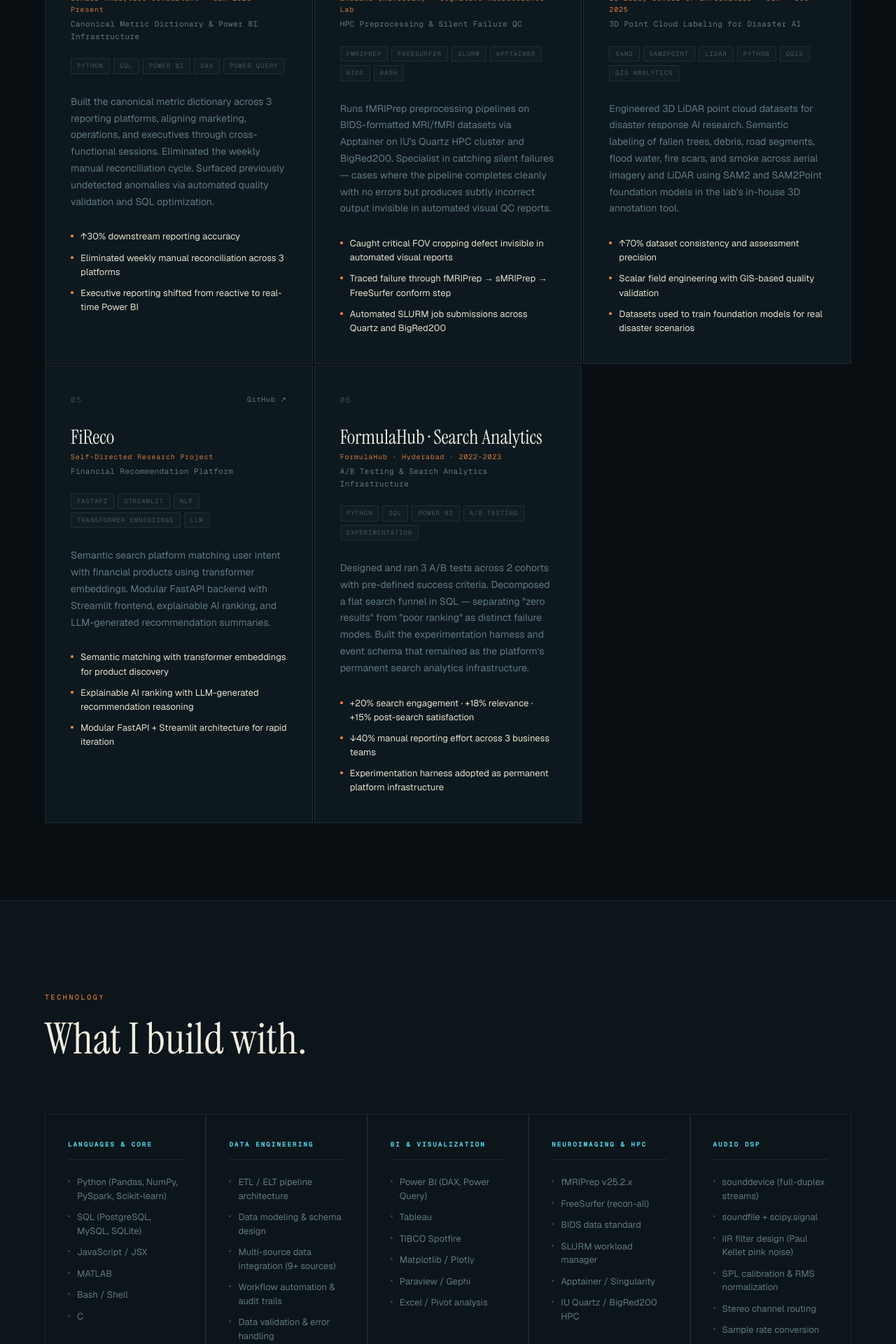
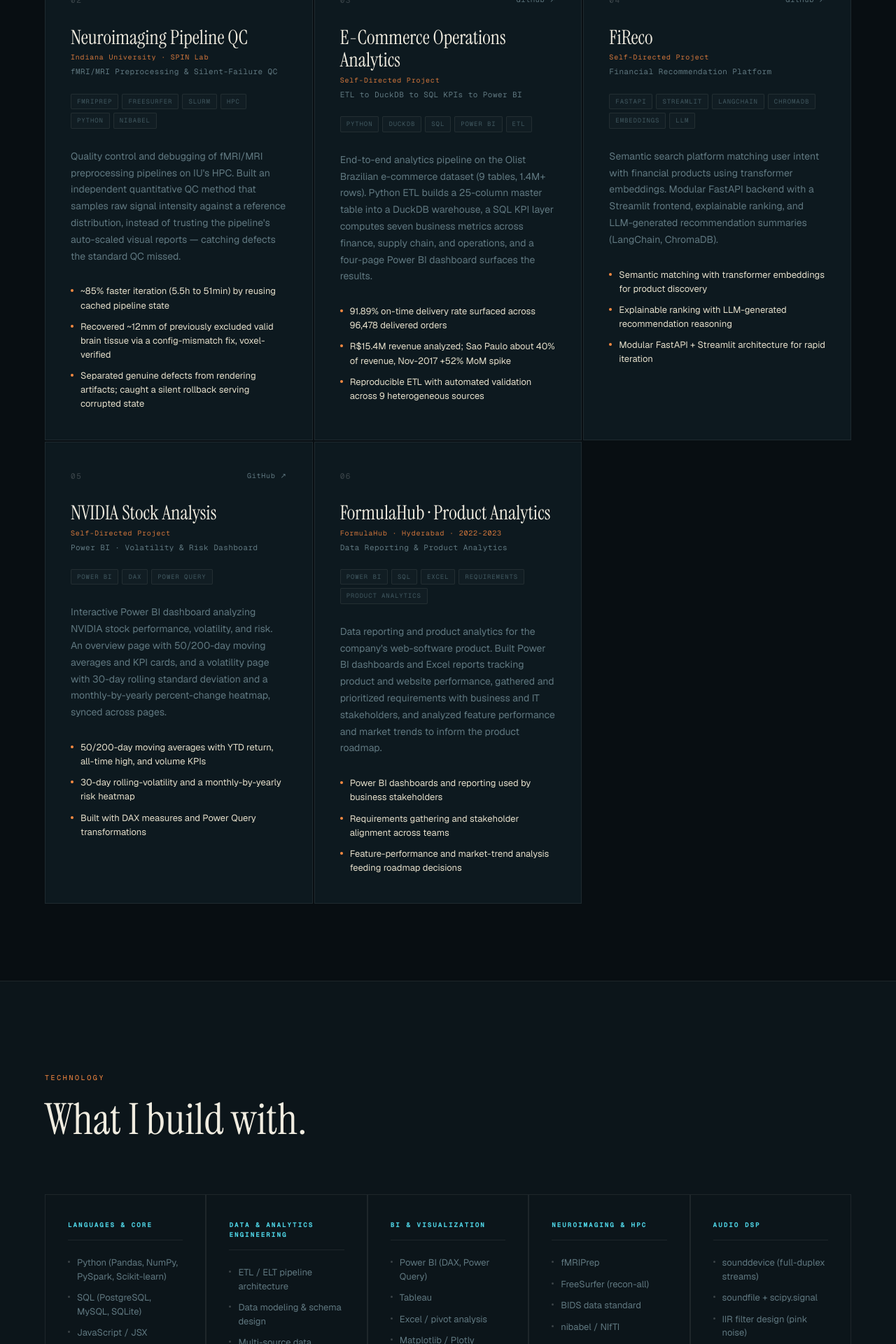
Before and after one commit to Sanjana421/Portfolio, a Next.js app: page /Portfolio/ in a window 1280 px wide. Shown: the part 1680-3600 px from the top of the page at 70% size. Built offline with nearby package versions, Linux system fonts and the light colour scheme.

Commit message:
Update portfolio content; remove GeoAI/Heartland, add real projects; fix deploy trigger

```diff
--- a/app/layout.jsx
+++ b/app/layout.jsx
@@ -2,13 +2,13 @@ import './globals.css';
 import Script from 'next/script';
 
 export const metadata = {
-  title: 'Sanjana Reddy Nenturi · Data Analytics Engineer',
+  title: 'Sanjana Reddy Nenturi · Analytics & Data Engineer',
   description:
-    'Data Analytics Engineer and Research Scientist building data systems, audio DSP platforms, neuroimaging pipelines, and analytics infrastructure. M.S. Intelligent Systems Engineering, Indiana University. Three concurrent research and consulting roles.',
+    'Analytics and data engineer building data systems from raw signals to dashboards — audio DSP platforms, neuroimaging QC pipelines, and analytics infrastructure. M.S. Intelligent Systems Engineering, Indiana University.',
   keywords: [
-    'Data Analytics Engineer', 'Python', 'SQL', 'Power BI', 'ETL',
-    'fMRIPrep', 'SLURM', 'React', 'Indiana University', 'Sanjana Reddy Nenturi',
-    'DistVRT', 'CARES Lab', 'Neuroimaging', 'LiDAR', 'GeoAI',
+    'Analytics Engineer', 'Data Engineer', 'Python', 'SQL', 'Power BI', 'ETL',
+    'DuckDB', 'Analytics Engineering', 'fMRIPrep', 'React', 'Indiana University', 'Sanjana Reddy Nenturi',
+    'DistVRT', 'CARES Lab', 'Neuroimaging', 'Machine Learning',
   ],
   authors: [{ name: 'Sanjana Reddy Nenturi' }],
   openGraph: {
--- a/components/Contact/Contact.jsx
+++ b/components/Contact/Contact.jsx
@@ -38,9 +38,9 @@ export default function Contact() {
               <em>something worth it.</em>
             </h2>
             <p className={styles.sub}>
-              Open to data engineering, analytics engineering, and research data roles
-              at companies that care about what they ship. F-1 OPT active through Jan 2027.
-              Anywhere in the US.
+              Open to analytics engineering, data engineering, and AI/ML data roles
+              at companies that care about what they ship. F-1 OPT active through Jan 2027,
+              STEM-eligible. Anywhere in the US.
             </p>
             <a href="mailto:sanjanareddynenturi@gmail.com" className={styles.emailBtn}>
               sanjanareddynenturi@gmail.com
--- a/data/stack.js
+++ b/data/stack.js
@@ -11,14 +11,14 @@ export const stack = [
     ],
   },
   {
-    category: 'Data Engineering',
+    category: 'Data & Analytics Engineering',
     items: [
       'ETL / ELT pipeline architecture',
       'Data modeling & schema design',
       'Multi-source data integration (9+ sources)',
-      'Workflow automation & audit trails',
-      'Data validation & error handling',
-      'Dimensional modeling',
+      'DuckDB analytical warehousing',
+      'Data validation & audit trails',
+      'Workflow automation',
     ],
   },
   {
@@ -26,20 +26,20 @@ export const stack = [
     items: [
       'Power BI (DAX, Power Query)',
       'Tableau',
-      'TIBCO Spotfire',
+      'Excel / pivot analysis',
       'Matplotlib / Plotly',
-      'Paraview / Gephi',
-      'Excel / Pivot analysis',
+      'KPI & metric design',
+      'Dashboard storytelling',
     ],
   },
   {
     category: 'Neuroimaging & HPC',
     items: [
-      'fMRIPrep v25.2.x',
+      'fMRIPrep',
       'FreeSurfer (recon-all)',
       'BIDS data standard',
+      'nibabel / NIfTI',
       'SLURM workload manager',
-      'Apptainer / Singularity',
       'IU Quartz / BigRed200 HPC',
     ],
   },
@@ -48,10 +48,10 @@ export const stack = [
     items: [
       'sounddevice (full-duplex streams)',
       'soundfile + scipy.signal',
-      'IIR filter design (Paul Kellet pink noise)',
+      'IIR filter design (pink noise)',
       'SPL calibration & RMS normalization',
       'Stereo channel routing',
-      'Sample rate conversion',
+      'Polyphase resampling',
     ],
   },
   {
@@ -60,30 +60,30 @@ export const stack = [
       'React / Next.js',
       'PySide6 / Qt (QPainter, signals/slots)',
       'FastAPI / Streamlit',
-      'Canvas API (custom waveform viewers)',
+      'Canvas API + Web Audio API',
       'Three.js / GSAP',
       'Git / Docker',
     ],
   },
   {
-    category: 'AI & Analytics',
+    category: 'AI & Machine Learning',
     items: [
-      'SAM2 / SAM2Point foundation models',
-      'Transformer embeddings (NLP)',
+      'Transformer embeddings & semantic search',
+      'RAG (LangChain, ChromaDB)',
       'LLM-assisted analytics & prompt engineering',
-      'A/B testing & experimentation design',
-      'Semantic search & ranking',
-      'Image processing & annotation',
+      'CNNs (image classification)',
+      'Scikit-learn',
+      'Claude / GPT-4 / Gemini (daily)',
     ],
   },
   {
-    category: 'Cloud & Geospatial',
+    category: 'Cloud & Data Platforms',
     items: [
       'OCI Cloud (Data Science + Gen AI Professional)',
       'Snowflake / BigQuery (working knowledge)',
-      'LiDAR 3D point cloud processing',
-      'QGIS / GIS-based analytics',
-      'Aerial & satellite imagery annotation',
+      'DuckDB',
+      'REST API design',
+      'Jupyter / VS Code',
     ],
   },
 ];
--- a/data/timeline.js
+++ b/data/timeline.js
@@ -1,57 +1,30 @@
 export const timeline = [
   {
-    period: 'Jan 2026 – Present',
-    role: 'Data Analytics Consultant (Senior)',
-    org: 'Heartland Community Network',
-    location: 'Remote',
-    type: 'industry',
-    current: true,
-    highlights: [
-      'Built canonical metric dictionary across 3 reporting platforms — aligned marketing, ops, and executives in cross-functional sessions',
-      'Eliminated weekly manual reconciliation cycle through automated quality validation and SQL optimization',
-      'Surfaced previously undetected anomalies; ↑30% downstream reporting accuracy',
-      'Power BI dashboards moved executive reporting from reactive to real-time',
-    ],
-  },
-  {
     period: 'Oct 2025 – Present',
-    role: 'Data Analytics Engineer',
-    org: 'IU RAHC · CARES Lab',
+    role: 'Research Software Engineer / Data Engineer',
+    org: 'Indiana University · CARES Lab',
     location: 'Bloomington, IN',
     type: 'research',
     current: true,
     highlights: [
-      'Built DistVRT v5 — the full data collection and processing platform for pediatric auditory research',
-      'Real-time audio engine: full-duplex sounddevice, IIR-filtered pink noise, hardware SPL calibration at 68.2 dB SPL, stereo ear routing',
-      'Dual-screen PySide6/Qt GUI + separate React scoring app with Canvas waveform viewer and inter-rater reliability tracking',
-      '↓60% analysis turnaround · ↓35% preprocessing time · 300+ human-subject records processed',
+      "Rebuilt the lab's MATLAB data-collection and scoring tools as production Python — now the lab's standard pipeline",
+      'Real-time full-duplex audio engine (SPL-calibrated playback + recording) in a dual-screen PySide6/Qt app',
+      'FastAPI + React scoring app with atomic file-locking — two reviewers score concurrently for the first time',
+      '~50% less scoring time across 12,000+ recordings; eliminated ~$2,500/yr license, replaced 9 broken versions',
     ],
   },
   {
     period: '2025 – Present',
-    role: 'Cognitive Neuroscience Research Assistant',
-    org: 'Indiana University',
+    role: 'Research Assistant · Neuroimaging QC',
+    org: 'Indiana University · SPIN Lab',
     location: 'Bloomington, IN',
     type: 'research',
     current: true,
     highlights: [
-      'fMRIPrep v25.2.x on BIDS-formatted MRI/fMRI datasets via Apptainer on IU Quartz HPC and BigRed200',
-      'Specialist in catching silent pipeline failures invisible in automated visual QC reports',
-      'Traced critical FOV cropping defect through fMRIPrep → sMRIPrep → FreeSurfer recon-all → conform step',
-      'Tools: fMRIPrep, FreeSurfer, SLURM, Apptainer, BIDS, mri_info, fslinfo, recon-all log parsing',
-    ],
-  },
-  {
-    period: 'Jun – Dec 2025',
-    role: 'Research Data Analyst · GeoAI',
-    org: 'IU Luddy School of Informatics',
-    location: 'Bloomington, IN',
-    type: 'research',
-    current: false,
-    highlights: [
-      'Engineered 3D LiDAR point cloud datasets for disaster response AI research',
-      'Semantic labeling using SAM2 and SAM2Point foundation models across aerial imagery and LiDAR',
-      '↑70% dataset consistency and assessment precision via scalar field engineering',
+      'QC and debugging of fMRI/MRI preprocessing pipelines on IU HPC (fMRIPrep, FreeSurfer, SLURM)',
+      'Built an independent quantitative QC method sampling raw signal intensity against a reference distribution',
+      'Recovered ~12mm of previously excluded valid brain tissue via a config-mismatch fix, voxel-verified',
+      '~85% faster iteration (5.5h to 51min) by reusing cached pipeline state',
     ],
   },
   {
@@ -63,35 +36,34 @@ export const timeline = [
     current: false,
     highlights: [
       'Specialization in data systems, machine learning, and computational methods',
-      'Three concurrent lab positions in final year across auditory research, neuroimaging, and GeoAI',
+      'Two concurrent research lab roles (auditory research + neuroimaging) during the program',
       'OCI Data Science Professional · OCI Generative AI Professional · CSPO · CITI Biomedical Researcher',
     ],
   },
   {
-    period: 'Oct 2022 – Nov 2023',
+    period: 'Aug 2022 – Aug 2023',
     role: 'Data Analyst',
     org: 'FormulaHub · Hyderabad',
     location: 'Hyderabad, India',
     type: 'industry',
     current: false,
     highlights: [
-      'Designed 3 A/B tests with pre-defined success criteria: +20% search engagement, +18% relevance, +15% satisfaction',
-      'Decomposed flat search funnel in SQL → separated "zero results" vs "poor ranking" as distinct failure modes',
-      'Built the experimentation harness and event schema that remained as permanent search analytics infrastructure',
-      '↓40% manual reporting effort across 3 business teams',
+      'Built Power BI dashboards and Excel reports tracking product and website performance',
+      'Gathered and prioritized requirements with business and IT stakeholders',
+      'Analyzed feature performance and market trends to inform the product roadmap',
     ],
   },
   {
-    period: 'Sep 2020 – Apr 2023',
-    role: 'Student Product Engineer · Robotics Lab',
-    org: 'SPHN / Sphoorthy Engineering College',
+    period: '2021 – Jul 2023',
+    role: 'Student Innovator · Robotics Lab',
+    org: 'Sphoorthy Engineering College',
     location: 'Hyderabad, India',
     type: 'research',
     current: false,
     highlights: [
-      'Secured funding for and led 3 AI-powered prototypes from ideation to MVP; adopted in smart city pilots',
-      'Real-time traffic control: 85% precision · License plate recognition: 89.8% accuracy · ↓30% enforcement workload',
-      'CUDA-based edge AI optimization → ↓30% inference latency for real-time urban environments',
+      'Won competitive Government of India (NewGen IEDC / DST) innovation funding three years running',
+      'Built 3 funded prototypes from concept to MVP: density-based traffic control (Jetson Nano + OpenCV), license-plate recognition, and CNN age-group classification',
+      'Published the age-group classification work — CNN + FaceNet, 85% test accuracy',
     ],
   },
   {
@@ -102,8 +74,8 @@ export const timeline = [
     type: 'education',
     current: false,
     highlights: [
-      'Robotics lab research track: real-time AI systems for urban infrastructure',
       'Signal processing, embedded systems, and applied AI foundation',
+      'Robotics-lab research track: government-funded AI prototypes and a published paper',
     ],
   },
 ];
--- a/data/work.js
+++ b/data/work.js
@@ -2,16 +2,16 @@ export const work = [
   {
     id: '01',
     featured: true,
-    title: 'DistVRT v5',
-    org: 'IU Regional Academic Health Center · CARES Lab',
-    subtitle: 'Real-Time Audio Research Platform',
-    tags: ['Python', 'PySide6/Qt', 'React', 'sounddevice', 'scipy.signal', 'Canvas API'],
+    title: 'DistVRT',
+    org: 'Indiana University · CARES Lab',
+    subtitle: 'Pediatric Auditory Research Platform',
+    tags: ['Python', 'PySide6/Qt', 'FastAPI', 'React', 'scipy.signal', 'Web Audio API'],
     description:
-      'Full data collection and processing platform for the Children\'s Auditory Research for Educational Success lab. Built end-to-end: real-time full-duplex audio engine with hardware-level SPL calibration, IIR-filtered pink noise, and stereo ear routing — plus a dual-screen PySide6/Qt GUI and a separate React scoring application with a custom Canvas waveform viewer, blinded reviewer assignment, and inter-rater reliability tracking.',
+      "Rebuilt the CARES pediatric auditory lab's MATLAB data-collection and scoring tools as production Python — now the lab's standard pipeline. A dual-screen PySide6/Qt app with a real-time full-duplex audio engine (SPL-calibrated stimulus playback with simultaneous recording), plus a separate FastAPI + React scoring web app with a custom Canvas waveform viewer, atomic file-locking for concurrent reviewers, and a three-tier reviewer workflow.",
     impact: [
-      '↓60% analysis turnaround time from audio automation',
-      '↓35% preprocessing time via modular Python + SQL pipelines',
-      '300+ human-subject records processed through production system',
+      '~50% reduction in total scoring time — two reviewers score at once for the first time',
+      '12,000+ recordings across 100+ subjects; bit-exact equivalence to the original MATLAB',
+      'Eliminated ~$2,500/yr MATLAB license; replaced a tool that had 9 broken versions',
     ],
     link: null,
     github: null,
@@ -19,16 +19,16 @@ export const work = [
   {
     id: '02',
     featured: false,
-    title: 'Heartland Community Network',
-    org: 'Senior Analytics Consultant · Jan 2026 – Present',
-    subtitle: 'Canonical Metric Dictionary & Power BI Infrastructure',
-    tags: ['Python', 'SQL', 'Power BI', 'DAX', 'Power Query'],
+    title: 'Neuroimaging Pipeline QC',
+    org: 'Indiana University · SPIN Lab',
+    subtitle: 'fMRI/MRI Preprocessing & Silent-Failure QC',
+    tags: ['fMRIPrep', 'FreeSurfer', 'SLURM', 'HPC', 'Python', 'nibabel'],
     description:
-      'Built the canonical metric dictionary across 3 reporting platforms, aligning marketing, operations, and executives through cross-functional sessions. Eliminated the weekly manual reconciliation cycle. Surfaced previously undetected anomalies via automated quality validation and SQL optimization.',
+      "Quality control and debugging of fMRI/MRI preprocessing pipelines on IU's HPC. Built an independent quantitative QC method that samples raw signal intensity against a reference distribution, instead of trusting the pipeline's auto-scaled visual reports — catching defects the standard QC missed.",
     impact: [
-      '↑30% downstream reporting accuracy',
-      'Eliminated weekly manual reconciliation across 3 platforms',
-      'Executive reporting shifted from reactive to real-time Power BI',
+      '~85% faster iteration (5.5h to 51min) by reusing cached pipeline state',
+      'Recovered ~12mm of previously excluded valid brain tissue via a config-mismatch fix, voxel-verified',
+      'Separated genuine defects from rendering artifacts; caught a silent rollback serving corrupted state',
     ],
     link: null,
     github: null,
@@ -36,67 +36,67 @@ export const work = [
   {
     id: '03',
     featured: false,
-    title: 'fMRI Neuroimaging Pipelines',
-    org: 'Indiana University · Cognitive Neuroscience Lab',
-    subtitle: 'HPC Preprocessing & Silent Failure QC',
-    tags: ['fMRIPrep', 'FreeSurfer', 'SLURM', 'Apptainer', 'BIDS', 'Bash'],
+    title: 'E-Commerce Operations Analytics',
+    org: 'Self-Directed Project',
+    subtitle: 'ETL to DuckDB to SQL KPIs to Power BI',
+    tags: ['Python', 'DuckDB', 'SQL', 'Power BI', 'ETL'],
     description:
-      'Runs fMRIPrep preprocessing pipelines on BIDS-formatted MRI/fMRI datasets via Apptainer on IU\'s Quartz HPC cluster and BigRed200. Specialist in catching silent failures — cases where the pipeline completes cleanly with no errors but produces subtly incorrect output invisible in automated visual QC reports.',
+      'End-to-end analytics pipeline on the Olist Brazilian e-commerce dataset (9 tables, 1.4M+ rows). Python ETL builds a 25-column master table into a DuckDB warehouse, a SQL KPI layer computes seven business metrics across finance, supply chain, and operations, and a four-page Power BI dashboard surfaces the results.',
     impact: [
-      'Caught critical FOV cropping defect invisible in automated visual reports',
-      'Traced failure through fMRIPrep → sMRIPrep → FreeSurfer conform step',
-      'Automated SLURM job submissions across Quartz and BigRed200',
+      '91.89% on-time delivery rate surfaced across 96,478 delivered orders',
+      'R$15.4M revenue analyzed; Sao Paulo about 40% of revenue, Nov-2017 +52% MoM spike',
+      'Reproducible ETL with automated validation across 9 heterogeneous sources',
     ],
     link: null,
-    github: null,
+    github: 'https://github.com/Sanjana421/Ecommerce-Operations-Analytics',
   },
   {
     id: '04',
     featured: false,
-    title: 'GeoAI · LiDAR Disaster Response',
-    org: 'IU Luddy School of Informatics · Jun – Dec 2025',
-    subtitle: '3D Point Cloud Labeling for Disaster AI',
-    tags: ['SAM2', 'SAM2Point', 'LiDAR', 'Python', 'QGIS', 'GIS Analytics'],
+    title: 'FiReco',
+    org: 'Self-Directed Project',
+    subtitle: 'Financial Recommendation Platform',
+    tags: ['FastAPI', 'Streamlit', 'LangChain', 'ChromaDB', 'Embeddings', 'LLM'],
     description:
-      'Engineered 3D LiDAR point cloud datasets for disaster response AI research. Semantic labeling of fallen trees, debris, road segments, flood water, fire scars, and smoke across aerial imagery and LiDAR using SAM2 and SAM2Point foundation models in the lab\'s in-house 3D annotation tool.',
+      'Semantic search platform matching user intent with financial products using transformer embeddings. Modular FastAPI backend with a Streamlit frontend, explainable ranking, and LLM-generated recommendation summaries (LangChain, ChromaDB).',
     impact: [
-      '↑70% dataset consistency and assessment precision',
-      'Scalar field engineering with GIS-based quality validation',
-      'Datasets used to train foundation models for real disaster scenarios',
+      'Semantic matching with transformer embeddings for product discovery',
+      'Explainable ranking with LLM-generated recommendation reasoning',
+      'Modular FastAPI + Streamlit architecture for rapid iteration',
     ],
     link: null,
-    github: null,
+    github: 'https://github.com/Sanjana421/FiReco',
   },
   {
     id: '05',
     featured: false,
-    title: 'FiReco',
-    org: 'Self-Directed Research Project',
-    subtitle: 'Financial Recommendation Platform',
-    tags: ['FastAPI', 'Streamlit', 'NLP', 'Transformer Embeddings', 'LLM'],
+    title: 'NVIDIA Stock Analysis',
+    org: 'Self-Directed Project',
+    subtitle: 'Power BI · Volatility & Risk Dashboard',
+    tags: ['Power BI', 'DAX', 'Power Query'],
     description:
-      'Semantic search platform matching user intent with financial products using transformer embeddings. Modular FastAPI backend with Streamlit frontend, explainable AI ranking, and LLM-generated recommendation summaries.',
+      'Interactive Power BI dashboard analyzing NVIDIA stock performance, volatility, and risk. An overview page with 50/200-day moving averages and KPI cards, and a volatility page with 30-day rolling standard deviation and a monthly-by-yearly percent-change heatmap, synced across pages.',
     impact: [
-      'Semantic matching with transformer embeddings for product discovery',
-      'Explainable AI ranking with LLM-generated recommendation reasoning',
-      'Modular FastAPI + Streamlit architecture for rapid iteration',
+      '50/200-day moving averages with YTD return, all-time high, and volume KPIs',
+      '30-day rolling-volatility and a monthly-by-yearly risk heatmap',
+      'Built with DAX measures and Power Query transformations',
     ],
     link: null,
-    github: 'https://github.com/sanjana421/FiReco',
+    github: 'https://github.com/Sanjana421/NVIDIA_Stock_Analysis',
   },
   {
     id: '06',
     featured: false,
-    title: 'FormulaHub · Search Analytics',
-    org: 'FormulaHub · Hyderabad · 2022–2023',
-    subtitle: 'A/B Testing & Search Analytics Infrastructure',
-    tags: ['Python', 'SQL', 'Power BI', 'A/B Testing', 'Experimentation'],
+    title: 'FormulaHub · Product Analytics',
+    org: 'FormulaHub · Hyderabad · 2022-2023',
+    subtitle: 'Data Reporting & Product Analytics',
+    tags: ['Power BI', 'SQL', 'Excel', 'Requirements', 'Product Analytics'],
     description:
-      'Designed and ran 3 A/B tests across 2 cohorts with pre-defined success criteria. Decomposed a flat search funnel in SQL — separating "zero results" from "poor ranking" as distinct failure modes. Built the experimentation harness and event schema that remained as the platform\'s permanent search analytics infrastructure.',
+      "Data reporting and product analytics for the company's web-software product. Built Power BI dashboards and Excel reports tracking product and website performance, gathered and prioritized requirements with business and IT stakeholders, and analyzed feature performance and market trends to inform the product roadmap.",
     impact: [
-      '+20% search engagement · +18% relevance · +15% post-search satisfaction',
-      '↓40% manual reporting effort across 3 business teams',
-      'Experimentation harness adopted as permanent platform infrastructure',
+      'Power BI dashboards and reporting used by business stakeholders',
+      'Requirements gathering and stakeholder alignment across teams',
+      'Feature-performance and market-trend analysis feeding roadmap decisions',
     ],
     link: null,
     github: null,
```
Also changed, not shown: public/avatar.png.
